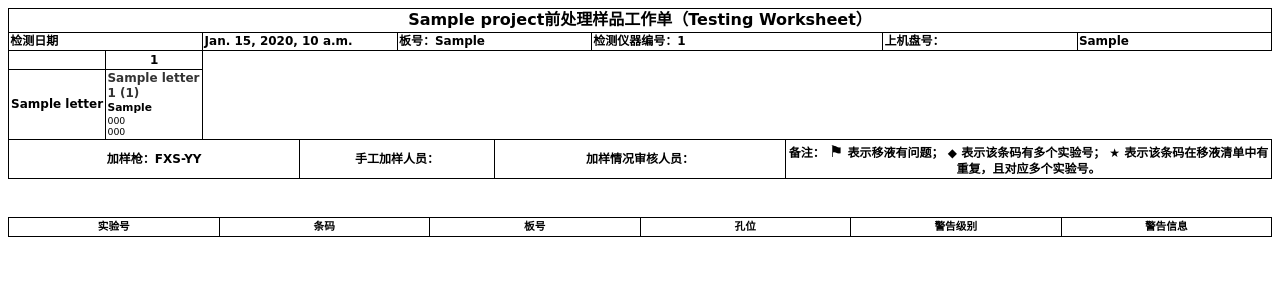
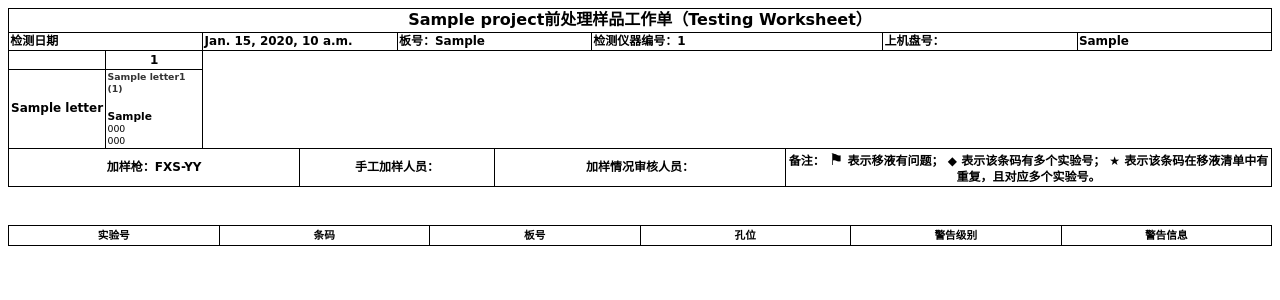
Before and after one commit to bbl-tech1020/worklist_generate_system, a Django app: template dashboard/templates/dashboard/export_pdf.html in a window 1280 px wide. Shown: the top 300 px of the page. Run offline with Django 5.2, Linux system fonts and the light colour scheme; the template is opened without the code that fills it: most values are stand-ins (such as "Sample title", 1, 10 or a date in 2020); lists and menus that the app fills with data are empty.

Commit message:
20251020下午

```diff
--- a/dashboard/templates/dashboard/export_pdf.html
+++ b/dashboard/templates/dashboard/export_pdf.html
@@ -82,7 +82,7 @@
         }
 
         .hole {
-            font-size: 9pt;
+            font-size: 7pt;
             color: #333;
             font-weight: 800;
         }
@@ -196,8 +196,8 @@
                         <!-- 条码一对多：◆ -->
                         {% if cell.dup_barcode == "TRUE" %}
                             <span class="icon-cubes">◆</span>
-                        {% elif cell.dup_barcode == "Likely" %}
-                            <span class="icon-cubes">◇</span>
+                        {% else %}
+                            <span class="icon-cubes"><br></span>
                         {% endif %}
 
                         <!-- 条码在移液清单中重复且一对多：★  -->
```
